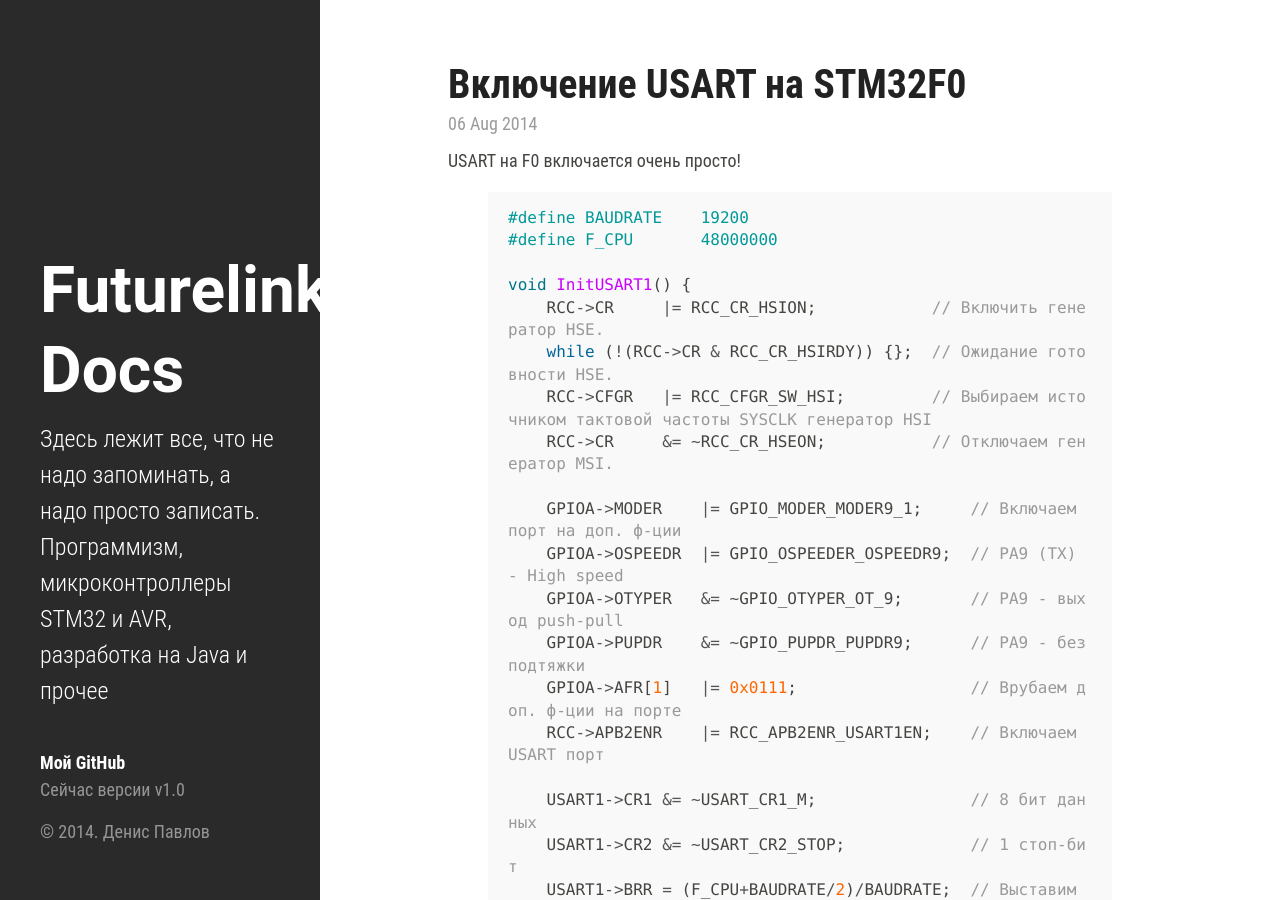
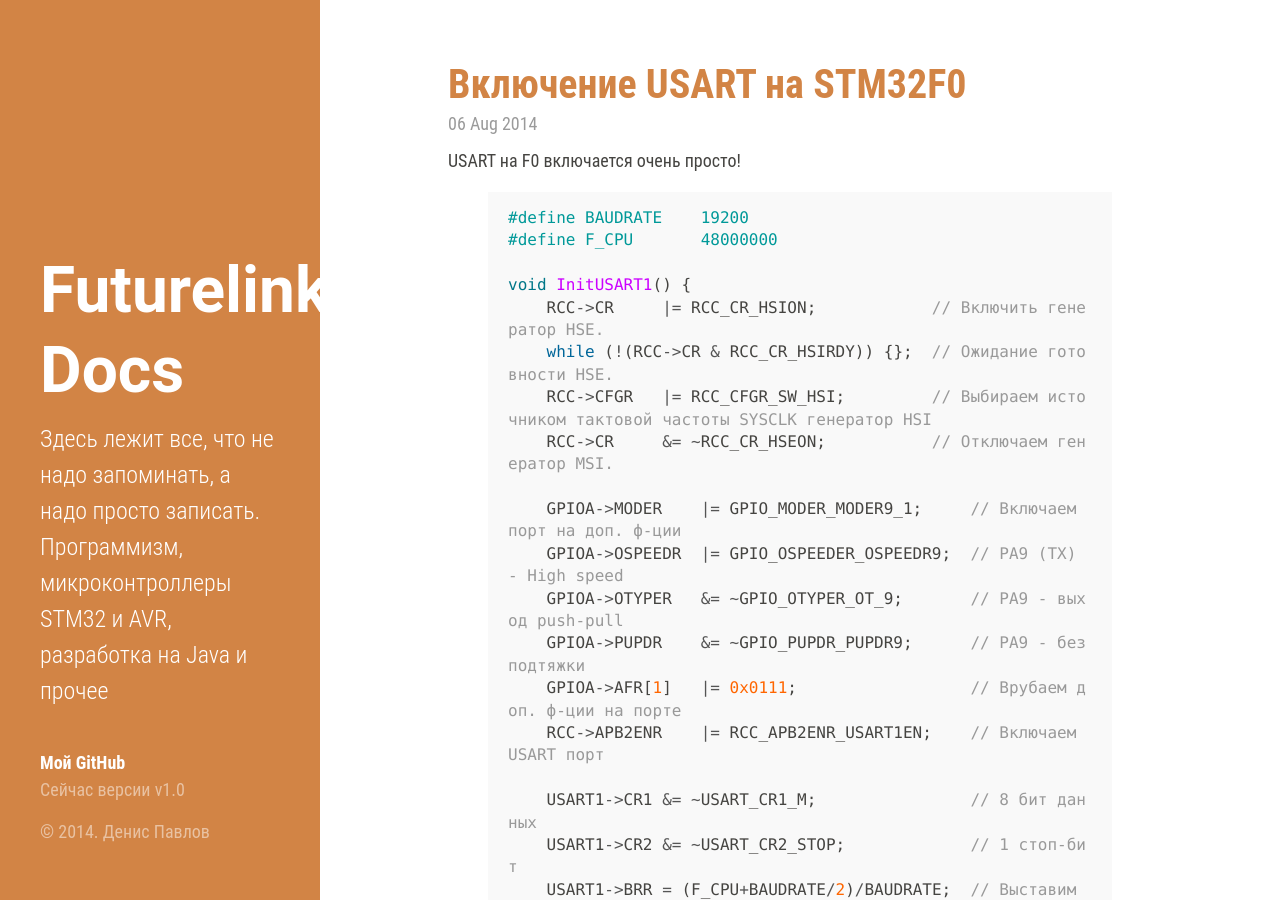
Before and after one commit to futurelink/futurelink.github.io, a Jekyll site: the page built from index.html, in a window 1280 px wide and 900 px high. Built offline with Jekyll 4.4.1, drawn with Linux system fonts in a browser that asks for light colours; some web fonts are replaced; Markdown is read by kramdown in place of the engine named in the settings; the list of posts is cut into pages by our own code.

Commit message:
Color change

```diff
--- a/_layouts/default.html
+++ b/_layouts/default.html
@@ -3,7 +3,7 @@
 
   {% include head.html %}
 
-  <body>
+  <body class="theme-base-09 reverse-layout">
 
     <header class="masthead">
       <div class="masthead-inner">
```
